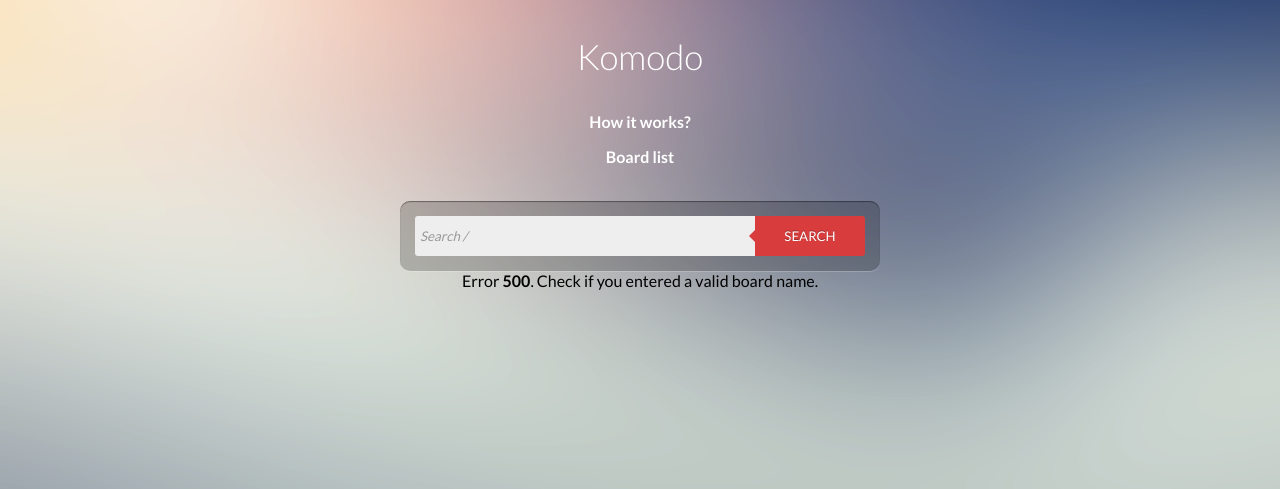
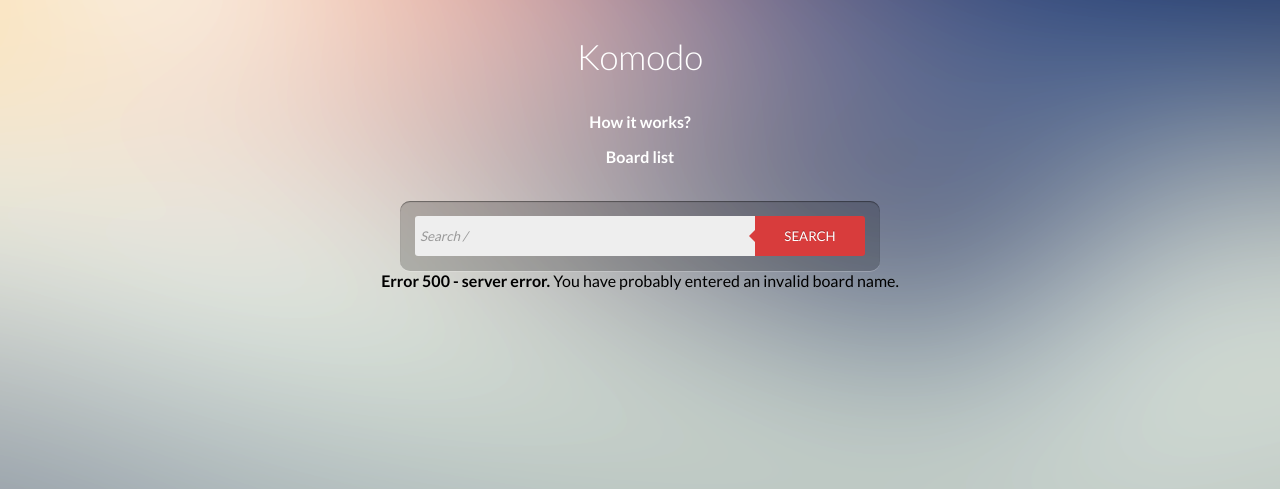
Before and after one commit to Eimis/Komodo, a Django app: template komodo/templates/500.html in a window 1280 px wide. Shown: the top 489 px of the page. Run offline with Django 3.2, Linux system fonts and the light colour scheme; the template is opened without the code that fills it, so the values that code supplies are empty; some libraries are stand-ins or nearby versions.

Commit message:
error pages

```diff
--- a/komodo/settings.py
+++ b/komodo/settings.py
@@ -7,6 +7,8 @@ https://docs.djangoproject.com/en/1.6/topics/settings/
 For the full list of settings and their values, see
 https://docs.djangoproject.com/en/1.6/ref/settings/
 """
+
+# sudo netstat -ntlp | grep 'LISTEN'
 
 # Build paths inside the project like this: os.path.join(BASE_DIR, ...)
 import os
--- a/komodo/templates/404.html
+++ b/komodo/templates/404.html
@@ -1,5 +1,5 @@
 {% extends "main.html" %}
 
 {% block error %}
-Error <b>404</b>. Check if you entered a valid board name.
+<br><br><b>Error 404 - no such page or file.</b>
 {% endblock %}
--- a/komodo/templates/500.html
+++ b/komodo/templates/500.html
@@ -1,5 +1,5 @@
 {% extends "main.html" %}
 
 {% block error %}
-Error <b>500</b>. Check if you entered a valid board name.
+<b>Error 500 - server error.</b> You have probably entered an invalid board name.
 {% endblock %}
--- a/komodo/urls.py
+++ b/komodo/urls.py
@@ -16,3 +16,5 @@ urlpatterns = patterns('',
 
     url(r'^admin/', include(admin.site.urls)),
 ) + static(settings.MEDIA_URL, document_root=settings.MEDIA_ROOT)
+
+handler500 = 'komodo.views.server_error'
--- a/komodo/views.py
+++ b/komodo/views.py
@@ -27,3 +27,9 @@ def Search(request, slug):
 	matching = [(post, link) for post, link in thread_list if post is not None and q.lower() in post.lower()] # not None - some threads only contain images (no text) and None = False in Python
 	results = len(matching)
 	return render(request, 'search.html',{"q" : q, "result_list" : result_list, "data" : data, "matching" : matching, "thread_list" : thread_list, "slug" : slug, "results" : results})
+
+def server_error(request):
+	# for some reason Django doesn't pass template variables ONLY to error500 page, so this view is required for serving static files for this page
+    response = render(request, "500.html",{})
+    response.status_code = 500
+    return response
```
